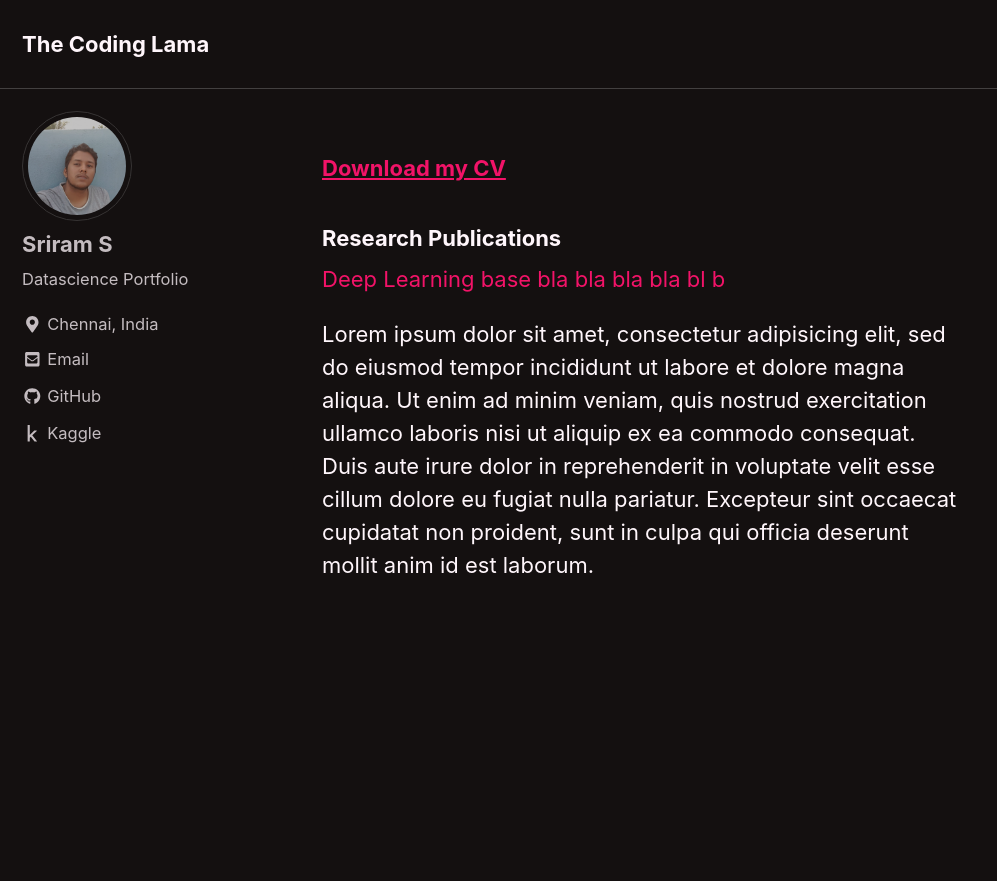
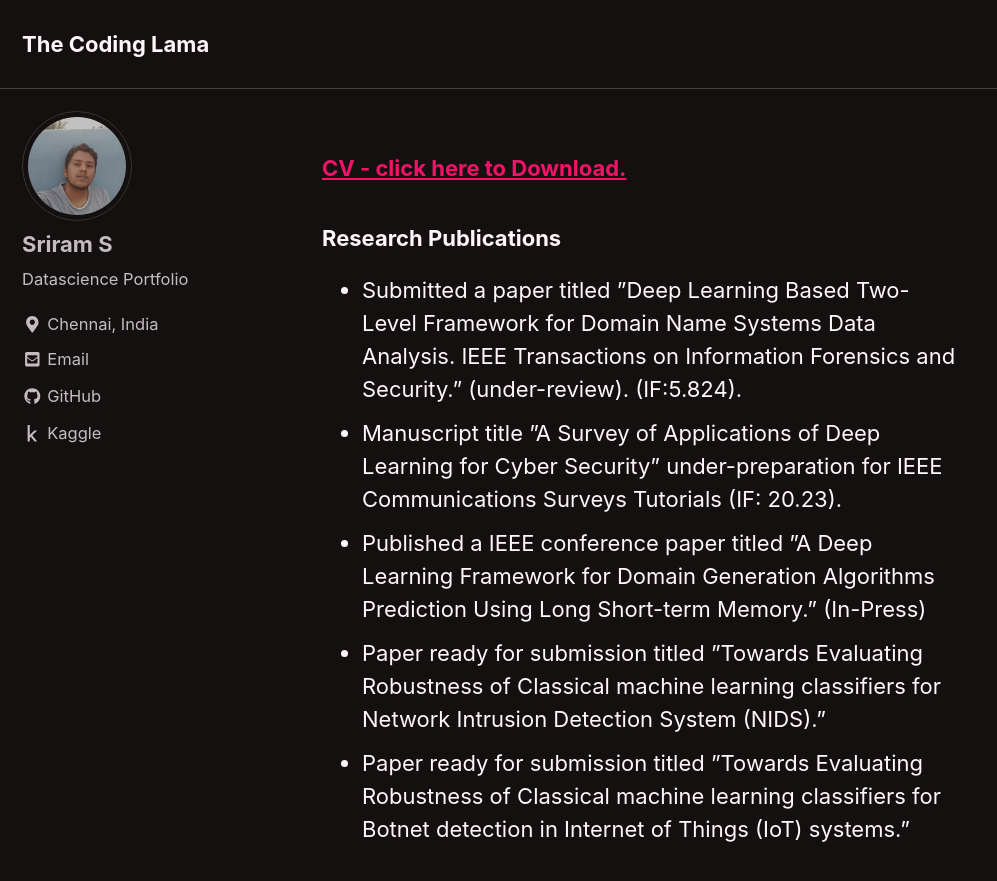
Before and after one commit to simranketha/simranketha.github.io, a Jekyll site: the page built from index.html, in a window 1280 px wide and 900 px high. Shown: the top 881 px of the window, without its empty margins (0-997 px from the left). Built offline with Jekyll 4.4.1, drawn with Linux system fonts in a browser that asks for light colours; cached includes are drawn as plain includes; the list of posts is cut into pages by our own code.

Commit message:
Update home.html

```diff
--- a/_layouts/home.html
+++ b/_layouts/home.html
@@ -5,18 +5,19 @@ layout: archive
 {{ content }}
 
 <!-- <h3 class="archive__subtitle">{{ site.data.ui-text[site.locale].recent_posts | default: "Recent Posts" }}</h3> -->
-<h3><a href="https://thecodinglama.github.io/assets/cv.pdf" target="_blank">Download my CV</a></h3>
+<h3><a href="https://thecodinglama.github.io/assets/cv.pdf" target="_blank">CV - click here to Download.</a></h3>
 
 <h3>Research Publications</h3>
 
-<a>Deep Learning base bla bla bla bla bl b</a>
-
-<p>Lorem ipsum dolor sit amet, consectetur adipisicing elit, sed do eiusmod
-tempor incididunt ut labore et dolore magna aliqua. Ut enim ad minim veniam,
-quis nostrud exercitation ullamco laboris nisi ut aliquip ex ea commodo
-consequat. Duis aute irure dolor in reprehenderit in voluptate velit esse
-cillum dolore eu fugiat nulla pariatur. Excepteur sint occaecat cupidatat non
-proident, sunt in culpa qui officia deserunt mollit anim id est laborum.</p>
+<ul>
+  <li>Submitted a paper titled ”Deep Learning Based Two-Level Framework for Domain Name Systems Data Analysis. IEEE Transactions on Information Forensics and Security.” (under-review). (IF:5.824).</li>
+  <li>Manuscript title ”A Survey of Applications of Deep Learning for Cyber Security” under-preparation for IEEE Communications Surveys Tutorials (IF: 20.23).</li>
+  <li>Published a IEEE conference paper titled ”A Deep Learning Framework for Domain Generation Algorithms Prediction Using Long Short-term Memory.” (In-Press)</li>
+  <li>Paper ready for submission titled ”Towards Evaluating Robustness of Classical machine learning classifiers for Network Intrusion Detection System (NIDS).”
+  </li>
+  <li>Paper ready for submission titled ”Towards Evaluating Robustness of Classical machine learning classifiers for Botnet detection in Internet of Things (IoT) systems.”
+  </li>
+</ul>
 
 {% for post in paginator.posts %}
   {% include archive-single.html %}
```
